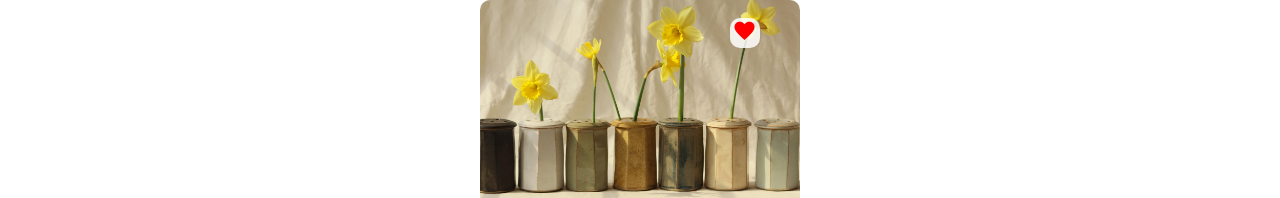
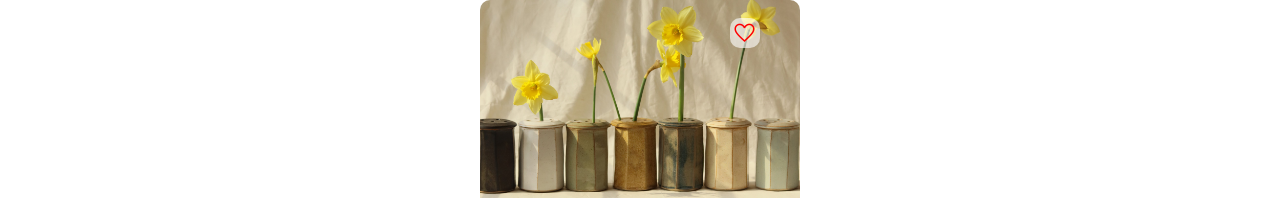
Before and after one commit to jureisgui/cera-app, a Vue app in the folder front-end/: page / in a window 1280 px wide. Shown: the top 198 px of the page. Built offline with nearby package versions, Linux system fonts and the light colour scheme.

Commit message:
heart fixed

```diff
--- a/front-end/src/components/Buttons/Heart.vue
+++ b/front-end/src/components/Buttons/Heart.vue
@@ -17,15 +17,18 @@
 .heart_background {
   display: flex;
   justify-content: center;
-  align-items: center;
   height: 30px;
   width: 30px;
-  background-color: rgba(255, 255, 255, 0.847);
+  background-color: rgba(255, 255, 255, 0.612);
   border-radius: 10px;
   cursor: pointer;
   position: absolute;
   bottom: 80%;
   left: 57%;
+}
+
+.heart_icon {
+  padding: 0.2em;
 }
 
 .material-symbols-outlined {
@@ -42,7 +45,7 @@
 export default {
   data() {
     return {
-      heart_on: true,
+      heart_on: false,
     };
   },
   methods: {},
```
Also changed, not shown: front-end/src/components/Buttons/ListingEditDeleteButton.vue (+13 -14 lines).
